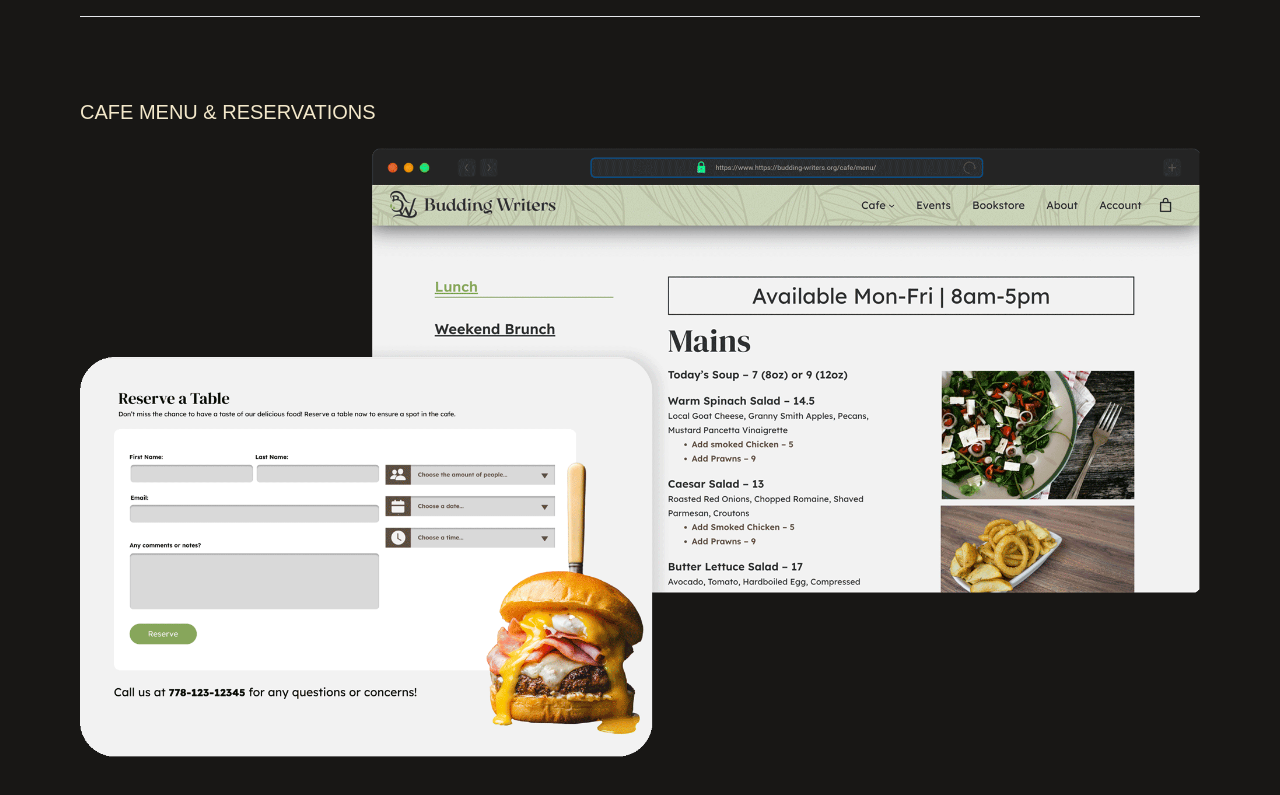
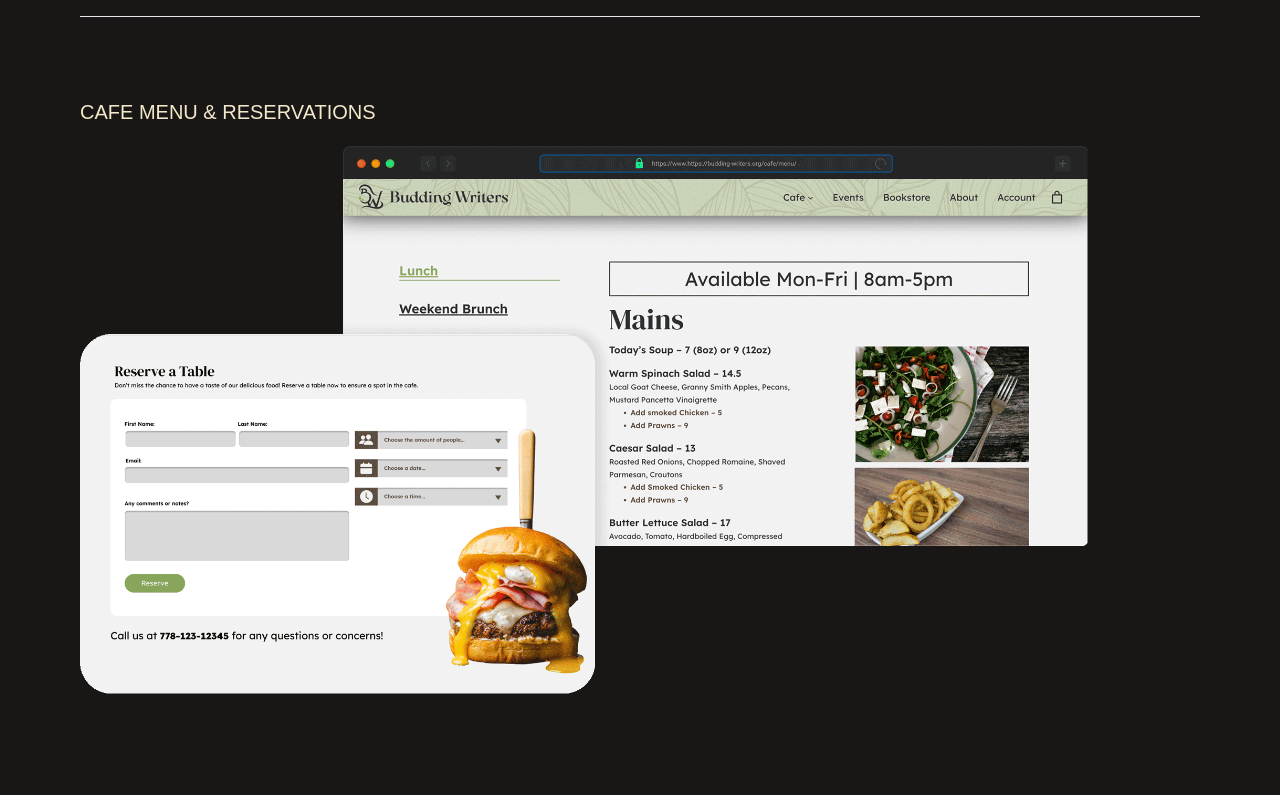
Before and after one commit to marlowereyes/marlowereyes, a Next.js app: page /projects/budding-writers in a window 1280 px wide. Shown: the part 2524-3319 px from the top of the page. After the commit the page ends 3298 px from the top, so only its background shows below. Built offline with nearby package versions, Linux system fonts and the light colour scheme; a web font is replaced by a local one.

Commit message:
adding transform property to image

```diff
--- a/components/ScaleImage/ScaleImage.module.css
+++ b/components/ScaleImage/ScaleImage.module.css
@@ -1,3 +1,14 @@
 .container h6 {
     margin-top: 5rem;
 }
+
+.container > img {
+    transition: transform 0.5s ease-in-out;
+    width: 90%;
+    display: flex;
+    justify-content: center;
+  }
+
+  .container > img:hover {
+    transform: translateY(-3px) scale(1.05);
+  }
--- a/src/app/projects/budding-writers/page.js
+++ b/src/app/projects/budding-writers/page.js
@@ -43,7 +43,7 @@ export default function BuddingWriters() {
           <div className={styles.features}>
             <h2>Features</h2>
             <hr />
-            <ScaleImage caption="CAFE MENU & RESERVATIONS" src="/images/projects/budding-writers/bw2.png"/>
+            <ScaleImage caption="CAFE MENU & RESERVATIONS" altText="kill me now" src="/images/projects/budding-writers/bw2.png"/>
           </div>
         </section>
       </main>
```
